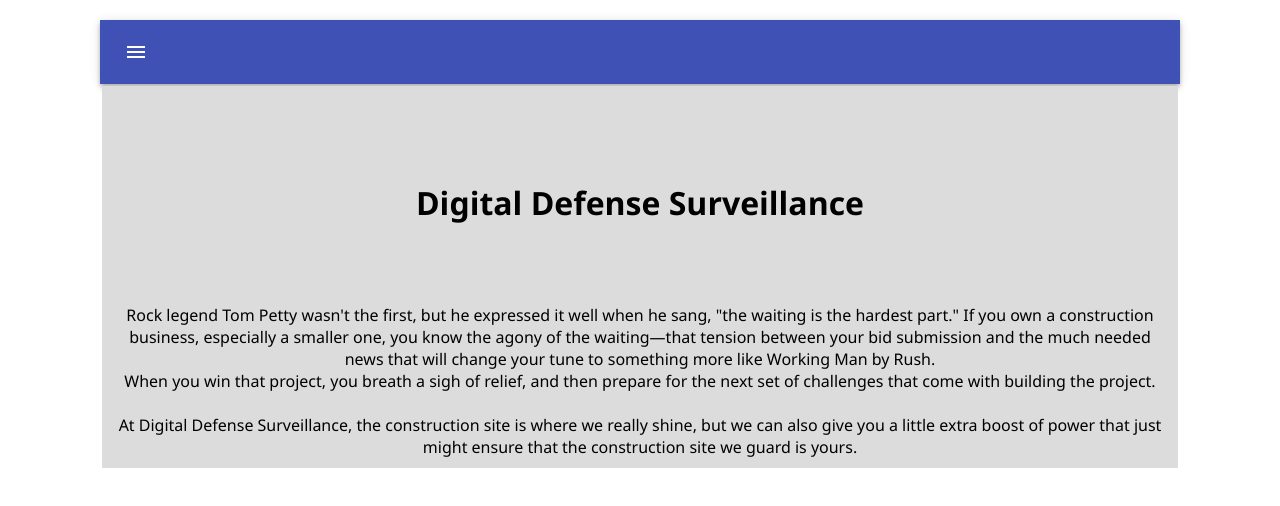
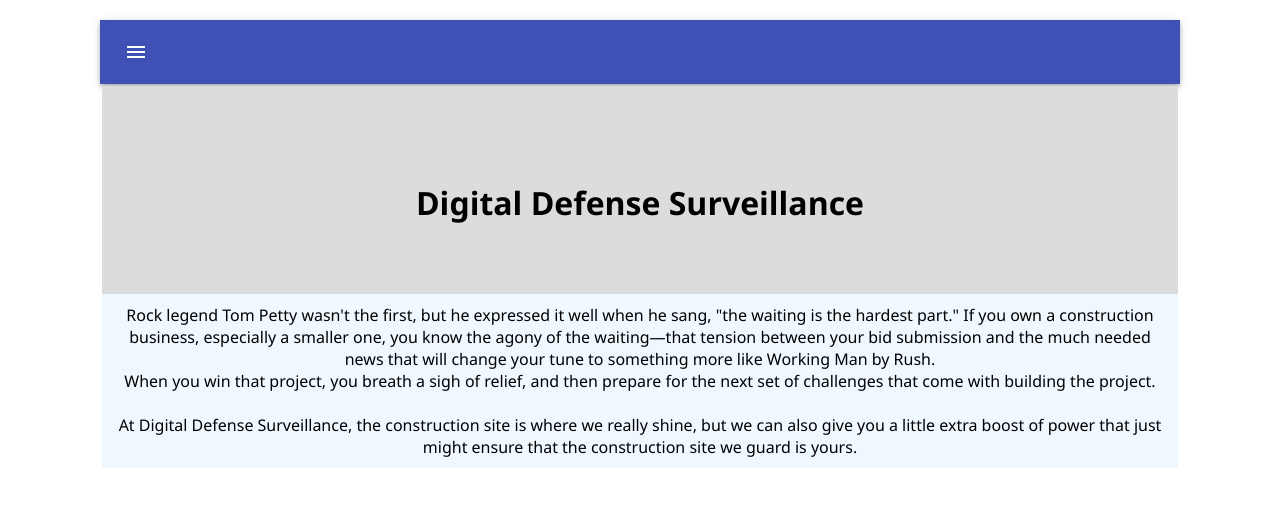
Before and after one commit to anmareeo/power-tower, a React (Create React App) app: page / in a window 1280 px wide. Shown: the top 506 px of the page. Built offline with nearby package versions, Linux system fonts and the light colour scheme.

Commit message:
updates to About

```diff
--- a/src/components/About.js
+++ b/src/components/About.js
@@ -5,10 +5,7 @@
 export default function About(){
   /*  let thePower = [
         "Free consultation.",
-        "Availability through Skype or other video technologies.",
-        "A variety of service packages to meet your needs.",
-        "Certified organizing expertise.",
-        "Zero judgment.",
+
         "30-day Money Back Guarantee."
     ]
 
--- a/src/components/App.css
+++ b/src/components/App.css
@@ -308,7 +308,7 @@
       }
 
       .container {
-          background-color: gainsboro;
+          background-color: aliceblue;
           padding: 10px;
           display: flex;
           flex-direction: row;
@@ -335,7 +335,7 @@
       }
 
       .i3{
-          align-self: center;
+          align-self: flex-start;
           flex-direction:column;
 
 
```
